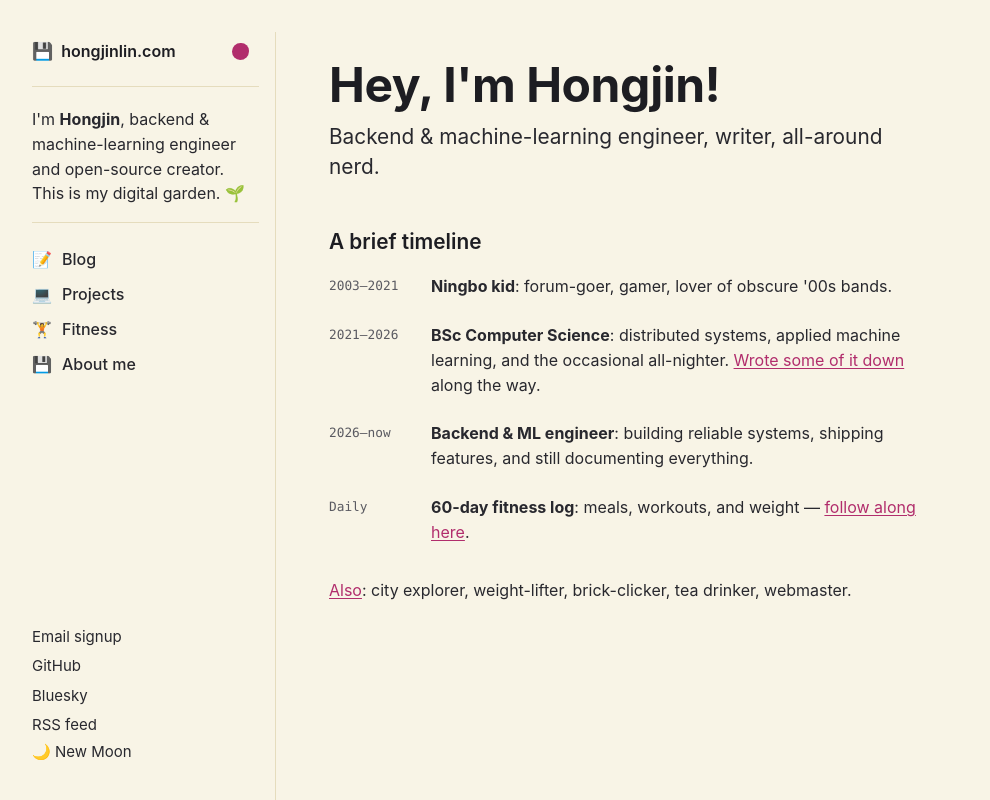
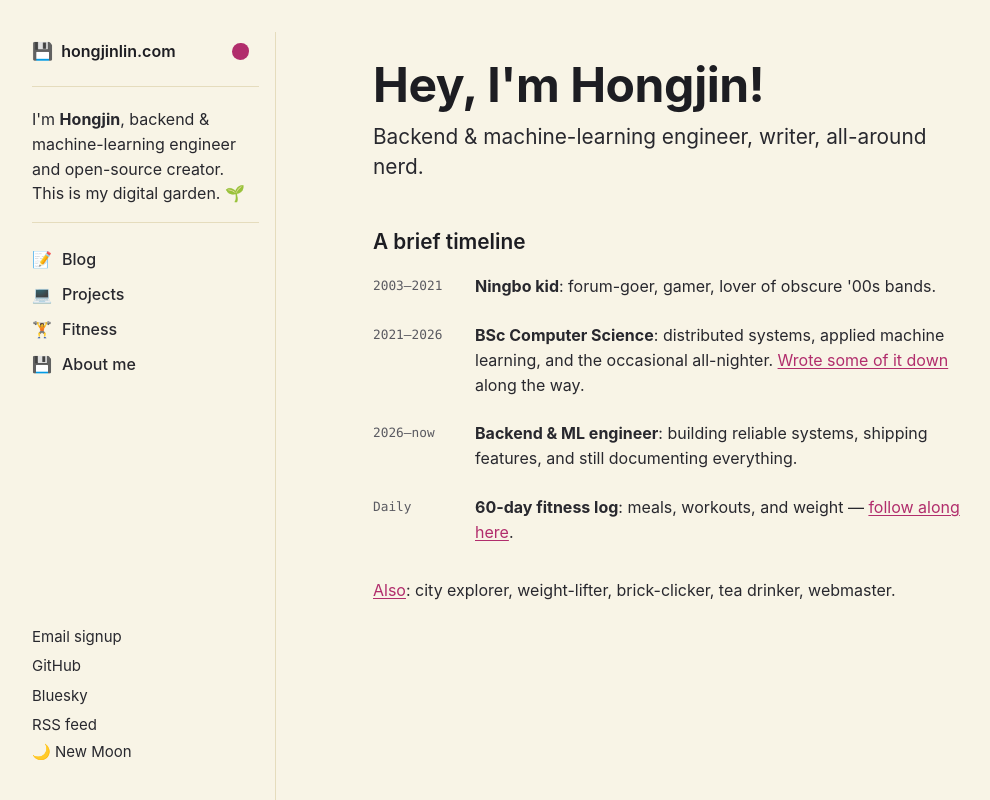
Before and after one commit to Hongjin-Lin/portfolio-site, a React (Vite) app: page / in a window 1280 px wide. Shown: the whole page, without its empty margins (112-1102 px from the left). Built offline with nearby package versions, Linux system fonts and the light colour scheme; a web font is replaced by a local one.

Commit message:
Divider-to-content 96px (main margin tracks sidebar edge at 389px)

```diff
--- a/src/styles.css
+++ b/src/styles.css
@@ -55,7 +55,7 @@ html[data-tn-dark="1"] .tn-nav a:hover { background: rgba(255, 255, 255, .06); }
 .tn-sec--foot a:hover, .tn-moon:hover { color: var(--tn-accent); }
 
 /* ===== main column ===== */
-.tn-main { margin-left: 369px; padding: 56px 32px 64px 72px; }
+.tn-main { margin-left: 389px; padding: 56px 32px 64px 96px; }
 .tn-sec--nonav { border-bottom: 0; }
 .tn-col { max-width: 600px; }
 .tn-col h1 { font-size: 48px; font-weight: 700; line-height: 1.2; letter-spacing: -.01em; margin: 0 0 8px; color: var(--tn-heading); }
```
